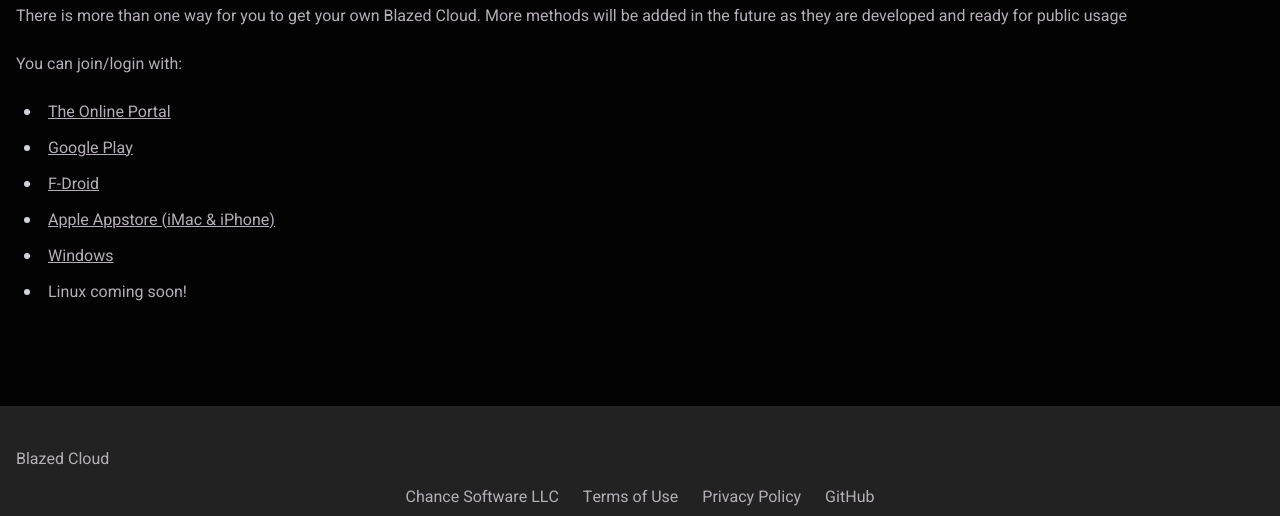
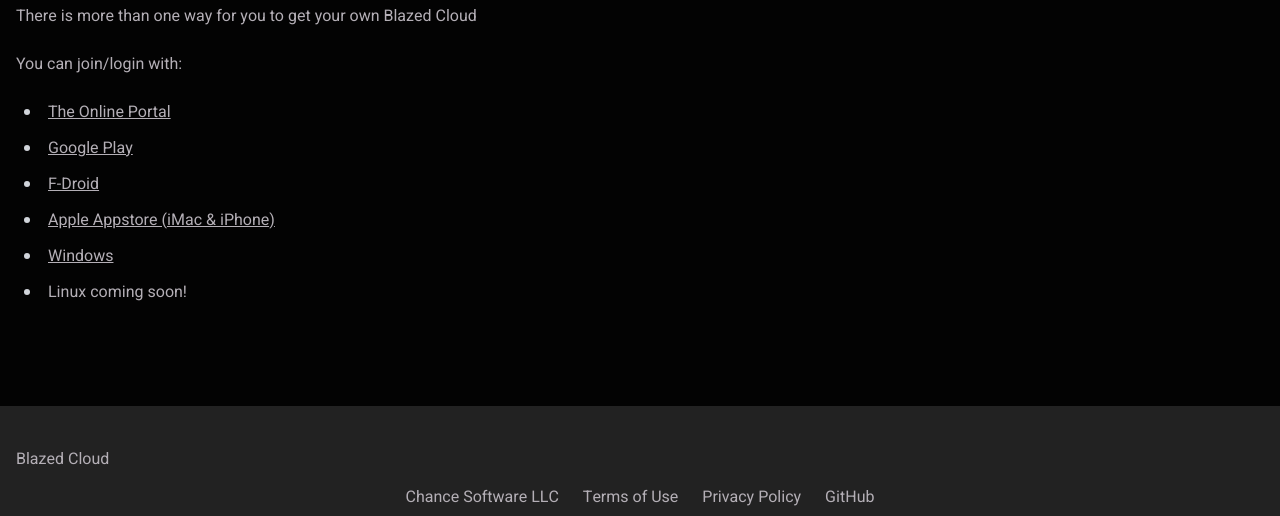
Before and after one commit to TheRedSpy15/blazedcloud-landing, an Astro site: page /start in a window 1280 px wide. Shown: the part 503-1019 px from the top of the page. Built offline with nearby package versions, Linux system fonts and the light colour scheme; Astro itself is replaced by a stand-in of ours; what tailwind-bootstrap-grid would draw is missing.

Commit message:
tweak wording

```diff
--- a/src/content/pages/start.md
+++ b/src/content/pages/start.md
@@ -7,7 +7,7 @@ draft: false
 
 # Get Started
 
-There is more than one way for you to get your own Blazed Cloud. More methods will be added in the future as they are developed and ready for public usage
+There is more than one way for you to get your own Blazed Cloud
 
 You can join/login with:
 - [The Online Portal](https://portal.blazedcloud.com)
```
